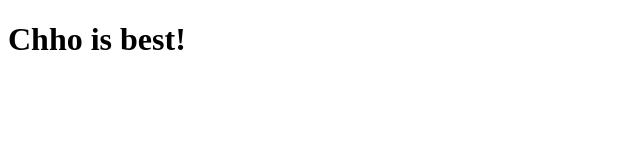
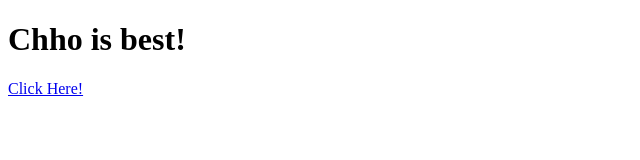
Before and after one commit to Chhodia/webpage2, a plain HTML site: page index.html in a window 1280 px wide. Shown: the whole page, without its empty margins (0-640 px from the left). Drawn offline with Linux system fonts and the light colour scheme.

Commit message:
Update index.html

```diff
--- a/index.html
+++ b/index.html
@@ -5,5 +5,7 @@
 <h1> Chho is best! </h1>
 <p> </p>
 
+  <a href="itra_lapa.html">Click Here!</a>
+
 </body>
 </html>
```
